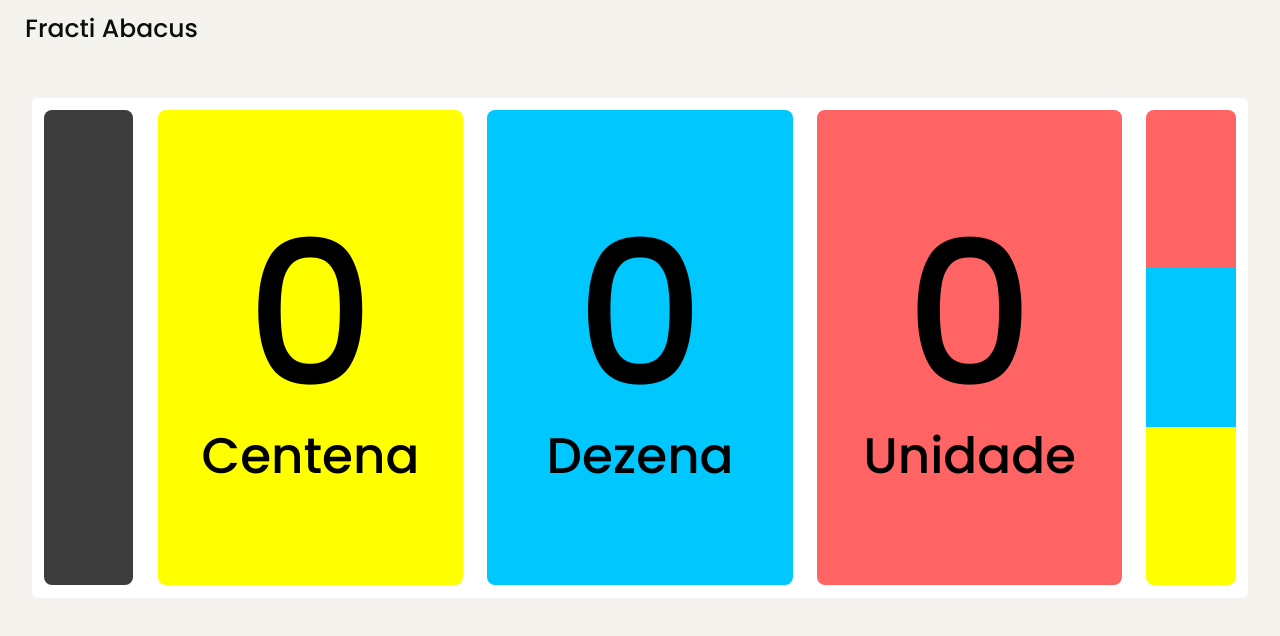
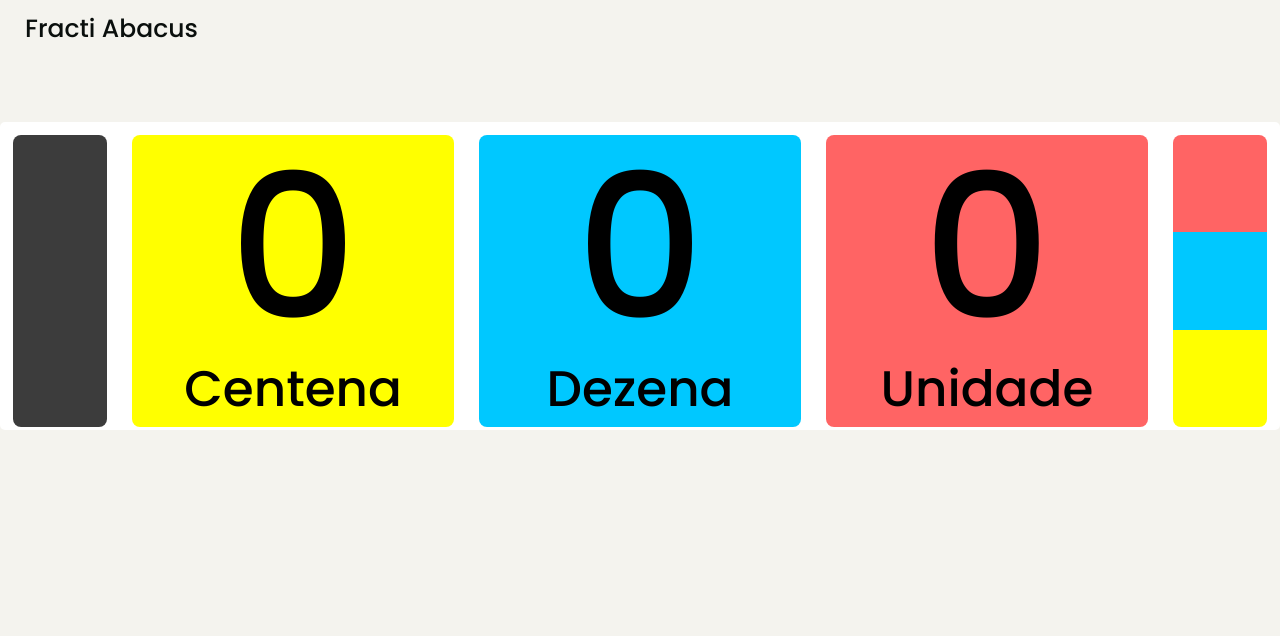
Before and after one commit to juniorsn1409/fractiabaci, a Next.js app: page / in a window 1280 px wide. Shown: the top 636 px of the page. Built offline with nearby package versions, Linux system fonts and the light colour scheme.

Commit message:
[PF-65]-Atualizado as classnames para CSS

```diff
--- a/src/components/Background.tsx
+++ b/src/components/Background.tsx
@@ -12,6 +12,8 @@ import { ReactNode } from 'react'
 
 import { useScreenStore } from '@/stores/useScreenStore'
 
+import '../styles/styles.css';
+
 type BackgroundProps = {
   children?: ReactNode
 }
@@ -23,13 +25,7 @@ export const Background: React.FC<BackgroundProps> = ({ children }) => {
   return (
     <div
       ref={size as React.RefObject<HTMLDivElement>}
-      style={{
-        width: `100vw`,
-        height: `100vh`,
-        minWidth: '1000px',
-        minHeight: '700px',
-        backgroundColor: `var(--braco-isabeline)`,
-      }}
+      className="background-container"
     >
       {children}
     </div>
--- a/src/components/Bead.tsx
+++ b/src/components/Bead.tsx
@@ -17,6 +17,8 @@ import { useScreenStore } from '@/stores/useScreenStore'
 
 import { ChoosingColorUseCase } from '@/application/ChoosingColorUseCase'
 import { DraggingUseCase } from '@/application/DraggingUseCase'
+
+import '../styles/styles.css';
 
 const choosingColor = new ChoosingColorUseCase()
 const draggingBead = new DraggingUseCase()
@@ -38,6 +40,7 @@ export const Bead: React.FC<BeadModel> = ({
   return (
     <motion.div
       id={`${id}`}
+      className="bead-container"
       drag
       dragControls={controls}
       dragConstraints={screen.size}
--- a/src/components/Board/BoardDecimalPlace.tsx
+++ b/src/components/Board/BoardDecimalPlace.tsx
@@ -11,6 +11,7 @@
 import { Descriptions } from '@/domain/CustomTypesModel'
 import { DecimalPlaceModel } from '@/domain/DecimalPlaceModel'
 import { ChoosingColorUseCase } from '@/application/ChoosingColorUseCase'
+import '../../styles/styles.css'
 
 const choosingColor = new ChoosingColorUseCase()
 
@@ -18,17 +19,9 @@ export const BoardDecimalPlace = ({ type, amount }: DecimalPlaceModel) => {
   return (
     <div
       id={`${type}`}
+      className="board-decimal-place"
       style={{
-        height: '95%',
-        width: '27.333%',
-        margin: '1%',
-        display: 'flex',
-        borderRadius: '8px',
         backgroundColor: `${choosingColor.colorDecimalPlace(type)}`,
-        alignItems: 'center',
-        flexDirection: 'column',
-        justifyContent: 'center',
-        transition: 'background-color 0.3s',
       }}
     >
       <h1
--- a/src/components/Board/BoardSideLeft.tsx
+++ b/src/components/Board/BoardSideLeft.tsx
@@ -5,23 +5,13 @@
 //  Created by Edson Júnior Ananias de Lima on 12/10/23.
 //  Copyright © 2023 Fracti Abacus, FA. All rights reserved.
 //
+import '../../styles/styles.css'
 
 export const BoardSideLeft = () => {
   return (
     <div
       id={`delet`}
-      style={{
-        width: '8%',
-        height: '95%',
-        margin: '1%',
-        display: 'flex',
-        borderRadius: '8px',
-        alignItems: 'center',
-        flexDirection: 'column',
-        justifyContent: 'center',
-        transition: 'background-color 0.3s',
-        backgroundColor: 'var(--cinza-harpia)',
-      }}
+      className="board-side-left"
     ></div>
   )
 }
--- a/src/components/Board/BoardSideRight/index.tsx
+++ b/src/components/Board/BoardSideRight/index.tsx
@@ -9,6 +9,7 @@
 'use client'
 
 import { ReactNode } from 'react'
+import '../../../styles/styles.css'
 
 interface BoardSideRightProps {
   children?: ReactNode
@@ -18,17 +19,7 @@ export const BoardSideRight: React.FC<BoardSideRightProps> = ({ children }) => {
   return (
     <div
       id={`add`}
-      style={{
-        width: '8%',
-        height: '95%',
-        margin: '1%',
-        display: 'flex',
-        borderRadius: '8px',
-        alignItems: 'center',
-        flexDirection: 'column',
-        justifyContent: 'center',
-        transition: 'background-color 0.3s',
-      }}
+      className="board-side-right"
     >
       {children}
     </div>
--- a/src/components/Board/index.tsx
+++ b/src/components/Board/index.tsx
@@ -7,6 +7,7 @@
 //
 
 import { ReactNode } from 'react'
+import '../../styles/styles.css'
 
 interface BoardProps {
   children?: ReactNode
@@ -15,16 +16,7 @@ interface BoardProps {
 export const Board: React.FC<BoardProps> = ({ children }) => {
   return (
     <div
-      style={{
-        width: '95%',
-        height: '70%',
-        minWidth: '1000px',
-        minHeight: '500px',
-        display: 'flex',
-        overflow: 'hidden',
-        borderRadius: '5px',
-        backgroundColor: 'var(--branco-paz)',
-      }}
+    className="board-container"
     >
       {children}
     </div>
--- a/src/components/Footer.tsx
+++ b/src/components/Footer.tsx
@@ -7,6 +7,7 @@
 //
 
 import { ReactNode } from 'react'
+import '../styles/styles.css';
 
 interface FooterProps {
   children?: ReactNode
@@ -15,13 +16,7 @@ interface FooterProps {
 export const Footer: React.FC<FooterProps> = ({ children }) => {
   return (
     <footer
-      style={{
-        justifyContent: `center`,
-        alignItems: `center`,
-        width: `100%`,
-        height: `20%`,
-        backgroundColor: `var(--branco-isabeline)`,
-      }}
+    className="footer-container"
     >
       {children}
     </footer>
--- a/src/components/Header.tsx
+++ b/src/components/Header.tsx
@@ -9,6 +9,7 @@
 import { ReactNode } from 'react'
 
 import { Logo } from '@/components/Logo'
+import '../styles/styles.css';
 
 interface HeaderProps {
   children?: ReactNode
@@ -17,14 +18,7 @@ interface HeaderProps {
 export const Header: React.FC<HeaderProps> = ({ children }) => {
   return (
     <header
-      style={{
-        display: `flex`,
-        alignItems: `center`,
-        width: `100%`,
-        height: `7%`,
-        justifyContent: `space-between`,
-        backgroundColor: `var(--branco-isabeline)`,
-      }}
+    className="header-container"
     >
       <Logo />
       {children}
--- a/src/components/Logo.tsx
+++ b/src/components/Logo.tsx
@@ -7,14 +7,12 @@
 //
 
 import Link from 'next/link'
+import '../styles/styles.css'
 
 export const Logo = () => {
   return (
     <h1
-      style={{
-        padding: `25px`,
-        fontSize: `25px`,
-      }}
+    className="logo-container"
     >
       <Link
         href="/"
--- a/src/components/Main.tsx
+++ b/src/components/Main.tsx
@@ -7,6 +7,9 @@
 //
 
 import { ReactNode } from 'react'
+import '../styles/styles.css';
+
+
 
 interface MainProps {
   children?: ReactNode
@@ -15,15 +18,7 @@ interface MainProps {
 export const Main: React.FC<MainProps> = ({ children }) => {
   return (
     <main
-      style={{
-        display: 'flex',
-        flexDirection: `column`,
-        justifyContent: `center`,
-        alignItems: `center`,
-        width: `100%`,
-        height: `73%`,
-        backgroundColor: `var(--branco-isabeline)`,
-      }}
+    className="main-container"
     >
       {children}
     </main>
```
